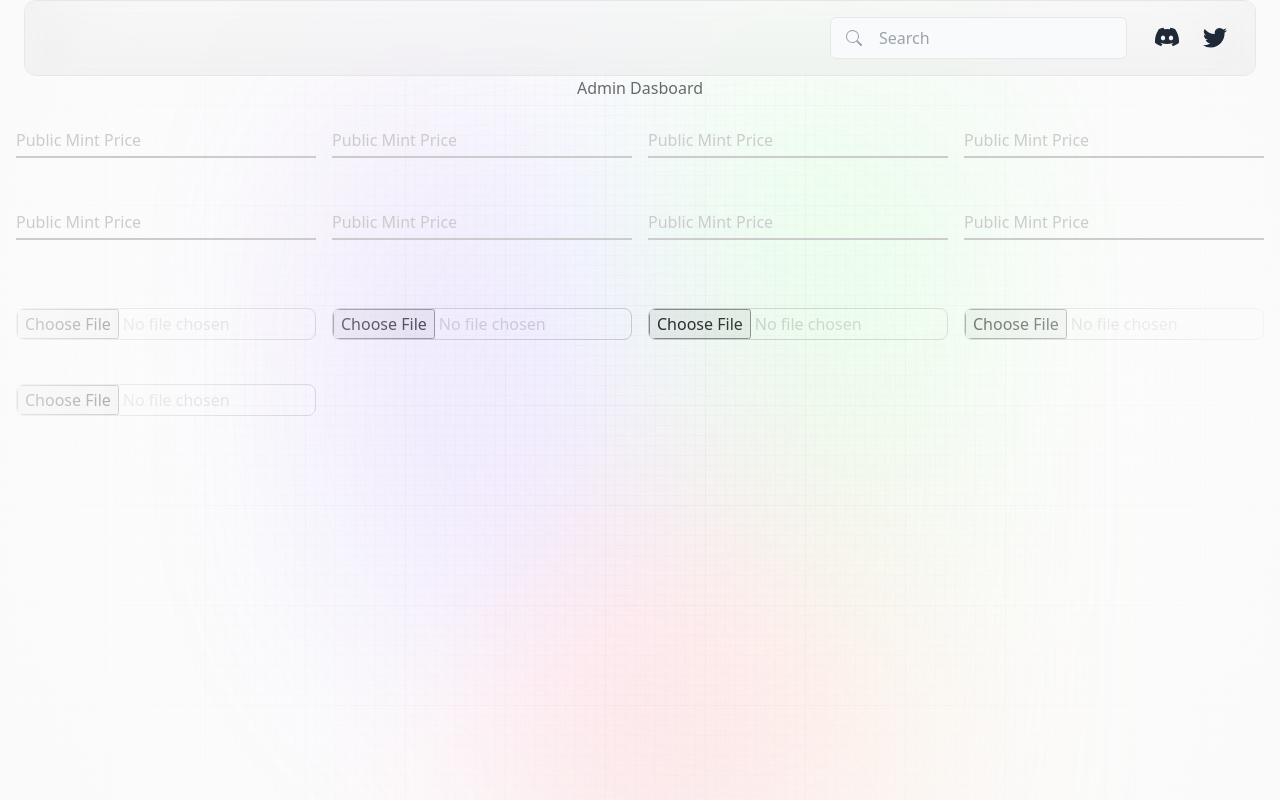
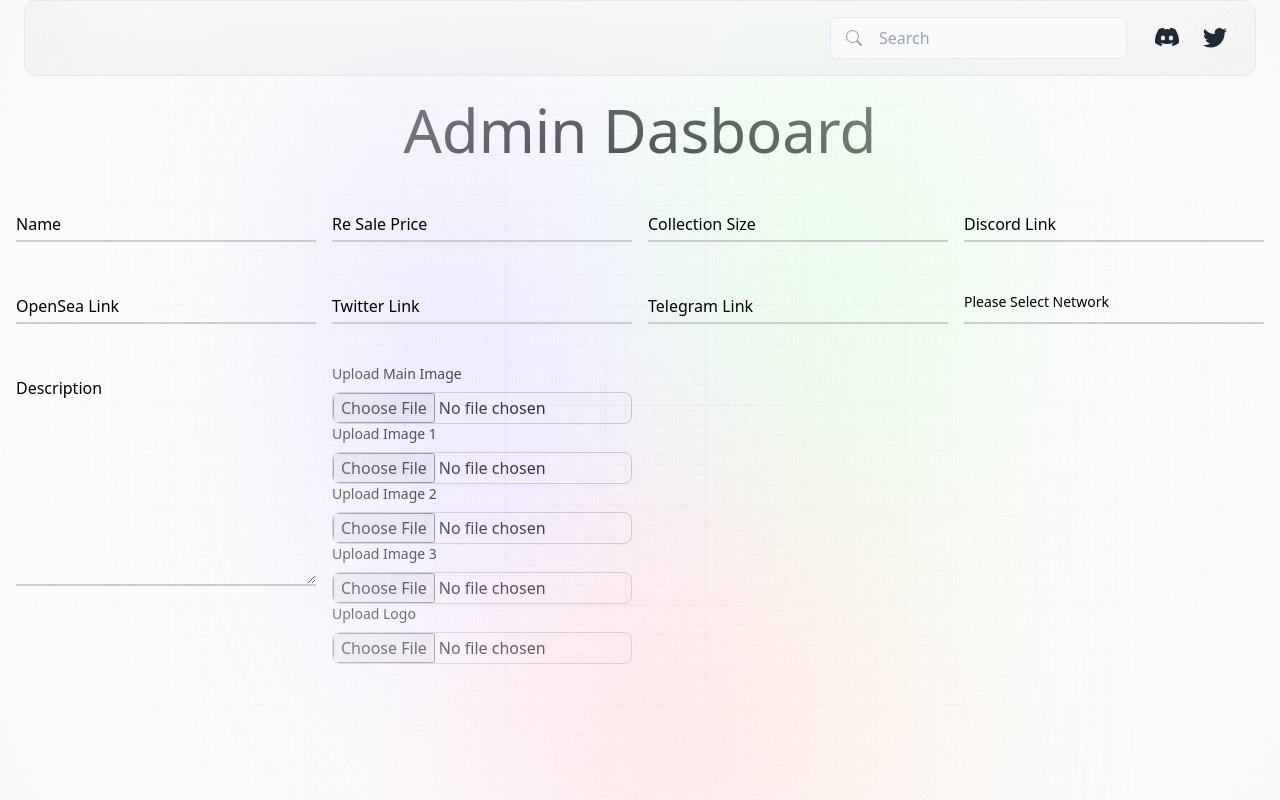
Before and after one commit to Decentralized-Brains/NFT-MINT-HUB, a Next.js app: page /admin in a window 1280 px wide. Built offline with nearby package versions, Linux system fonts and the light colour scheme.

Commit message:
admin page added

```diff
--- a/app/admin/page.jsx
+++ b/app/admin/page.jsx
@@ -4,200 +4,219 @@ function Admin() {
   return (
     <div className="admin-panel">
       <div className='w-[100%]'>
-        <h1 className='text-center'>Admin Dasboard</h1>
+        <h1 className='text-center text-6xl py-6'>Admin Dasboard</h1>
       </div>
       <div >
         <form action="">
           <div className='grid grid-cols-4 p-4 gap-4'>
             <div className="relative z-0 w-full mb-6 group">
               <input
-                type="number"
-                name="publicMintPrice"
-                className="placeholder-transparent focus:placeholder-gray-500 block py-2.5 px-0 w-full text-sm text-white bg-transparent border-0 border-b-2 border-[#cccccc] appearance-none dark:text-white  dark:focus:border-[#FCC607] focus:outline-none focus:ring-0 focus:border-[#FCC607] peer"
-                placeholder="0.1.."
+                type="text"
+                name="name"
+                className="placeholder-transparent focus:placeholder-gray-500 block py-2.5 px-0 w-full text-sm text-black bg-transparent border-0 border-b-2 border-[#cccccc] appearance-none dark:text-black  dark:focus:border-[#FCC607] focus:outline-none focus:ring-0 focus:border-[#FCC607] peer"
+                placeholder="ex: Mytoken"
               />
               <label
                 for="floating_first_name"
-                className="peer-focus:font-medium absolute text-base text-[#cccccc]  duration-300 transform -translate-y-6 scale-75 top-3 -z-10 origin-[0] peer-focus:left-0 peer-focus:text-[#FCC607] peer-focus:dark:text-[#FCC607] peer-placeholder-shown:scale-100 peer-placeholder-shown:translate-y-0 peer-focus:scale-75 peer-focus:-translate-y-6"
+                className="peer-focus:font-medium absolute text-base text-black  duration-300 transform -translate-y-6 scale-75 top-3 -z-10 origin-[0] peer-focus:left-0 peer-focus:text-[#FCC607] peer-focus:dark:text-[#FCC607] peer-placeholder-shown:scale-100 peer-placeholder-shown:translate-y-0 peer-focus:scale-75 peer-focus:-translate-y-6"
               >
-                Public Mint Price
+                Name
               </label>
             </div>
             <div className="relative z-0 w-full mb-6 group">
               <input
                 type="number"
-                name="publicMintPrice"
-                className="placeholder-transparent focus:placeholder-gray-500 block py-2.5 px-0 w-full text-sm text-white bg-transparent border-0 border-b-2 border-[#cccccc] appearance-none dark:text-white  dark:focus:border-[#FCC607] focus:outline-none focus:ring-0 focus:border-[#FCC607] peer"
-                placeholder="0.1.."
+                name="price"
+                className="placeholder-transparent focus:placeholder-gray-500 block py-2.5 px-0 w-full text-sm text-black bg-transparent border-0 border-b-2 border-[#cccccc] appearance-none dark:text-black  dark:focus:border-[#FCC607] focus:outline-none focus:ring-0 focus:border-[#FCC607] peer"
+                placeholder="0.1 ..."
               />
               <label
                 for="floating_first_name"
-                className="peer-focus:font-medium absolute text-base text-[#cccccc]  duration-300 transform -translate-y-6 scale-75 top-3 -z-10 origin-[0] peer-focus:left-0 peer-focus:text-[#FCC607] peer-focus:dark:text-[#FCC607] peer-placeholder-shown:scale-100 peer-placeholder-shown:translate-y-0 peer-focus:scale-75 peer-focus:-translate-y-6"
+                className="peer-focus:font-medium absolute text-base text-black  duration-300 transform -translate-y-6 scale-75 top-3 -z-10 origin-[0] peer-focus:left-0 peer-focus:text-[#FCC607] peer-focus:dark:text-[#FCC607] peer-placeholder-shown:scale-100 peer-placeholder-shown:translate-y-0 peer-focus:scale-75 peer-focus:-translate-y-6"
               >
-                Public Mint Price
+                Re Sale Price
               </label>
             </div>
             <div className="relative z-0 w-full mb-6 group">
               <input
                 type="number"
-                name="publicMintPrice"
-                className="placeholder-transparent focus:placeholder-gray-500 block py-2.5 px-0 w-full text-sm text-white bg-transparent border-0 border-b-2 border-[#cccccc] appearance-none dark:text-white  dark:focus:border-[#FCC607] focus:outline-none focus:ring-0 focus:border-[#FCC607] peer"
-                placeholder="0.1.."
+                name="collectionSize"
+                className="placeholder-transparent focus:placeholder-gray-500 block py-2.5 px-0 w-full text-sm text-black bg-transparent border-0 border-b-2 border-[#cccccc] appearance-none dark:text-black  dark:focus:border-[#FCC607] focus:outline-none focus:ring-0 focus:border-[#FCC607] peer"
+                placeholder="10000"
               />
               <label
                 for="floating_first_name"
-                className="peer-focus:font-medium absolute text-base text-[#cccccc]  duration-300 transform -translate-y-6 scale-75 top-3 -z-10 origin-[0] peer-focus:left-0 peer-focus:text-[#FCC607] peer-focus:dark:text-[#FCC607] peer-placeholder-shown:scale-100 peer-placeholder-shown:translate-y-0 peer-focus:scale-75 peer-focus:-translate-y-6"
+                className="peer-focus:font-medium absolute text-base text-black  duration-300 transform -translate-y-6 scale-75 top-3 -z-10 origin-[0] peer-focus:left-0 peer-focus:text-[#FCC607] peer-focus:dark:text-[#FCC607] peer-placeholder-shown:scale-100 peer-placeholder-shown:translate-y-0 peer-focus:scale-75 peer-focus:-translate-y-6"
               >
-                Public Mint Price
+                Collection Size
               </label>
             </div>
             <div className="relative z-0 w-full mb-6 group">
               <input
-                type="number"
-                name="publicMintPrice"
-                className="placeholder-transparent focus:placeholder-gray-500 block py-2.5 px-0 w-full text-sm text-white bg-transparent border-0 border-b-2 border-[#cccccc] appearance-none dark:text-white  dark:focus:border-[#FCC607] focus:outline-none focus:ring-0 focus:border-[#FCC607] peer"
-                placeholder="0.1.."
+                type="text"
+                name="discordLink"
+                className="placeholder-transparent focus:placeholder-gray-500 block py-2.5 px-0 w-full text-sm text-black bg-transparent border-0 border-b-2 border-[#cccccc] appearance-none dark:text-black  dark:focus:border-[#FCC607] focus:outline-none focus:ring-0 focus:border-[#FCC607] peer"
+                placeholder="http://"
               />
               <label
                 for="floating_first_name"
-                className="peer-focus:font-medium absolute text-base text-[#cccccc]  duration-300 transform -translate-y-6 scale-75 top-3 -z-10 origin-[0] peer-focus:left-0 peer-focus:text-[#FCC607] peer-focus:dark:text-[#FCC607] peer-placeholder-shown:scale-100 peer-placeholder-shown:translate-y-0 peer-focus:scale-75 peer-focus:-translate-y-6"
+                className="peer-focus:font-medium absolute text-base text-black  duration-300 transform -translate-y-6 scale-75 top-3 -z-10 origin-[0] peer-focus:left-0 peer-focus:text-[#FCC607] peer-focus:dark:text-[#FCC607] peer-placeholder-shown:scale-100 peer-placeholder-shown:translate-y-0 peer-focus:scale-75 peer-focus:-translate-y-6"
               >
-                Public Mint Price
+                Discord Link
               </label>
             </div>
             <div className="relative z-0 w-full mb-6 group">
               <input
-                type="number"
-                name="publicMintPrice"
-                className="placeholder-transparent focus:placeholder-gray-500 block py-2.5 px-0 w-full text-sm text-white bg-transparent border-0 border-b-2 border-[#cccccc] appearance-none dark:text-white  dark:focus:border-[#FCC607] focus:outline-none focus:ring-0 focus:border-[#FCC607] peer"
-                placeholder="0.1.."
+                type="text"
+                name="openseaLink"
+                className="placeholder-transparent focus:placeholder-gray-500 block py-2.5 px-0 w-full text-sm text-black bg-transparent border-0 border-b-2 border-[#cccccc] appearance-none dark:text-black  dark:focus:border-[#FCC607] focus:outline-none focus:ring-0 focus:border-[#FCC607] peer"
+                placeholder="http://"
               />
               <label
                 for="floating_first_name"
-                className="peer-focus:font-medium absolute text-base text-[#cccccc]  duration-300 transform -translate-y-6 scale-75 top-3 -z-10 origin-[0] peer-focus:left-0 peer-focus:text-[#FCC607] peer-focus:dark:text-[#FCC607] peer-placeholder-shown:scale-100 peer-placeholder-shown:translate-y-0 peer-focus:scale-75 peer-focus:-translate-y-6"
+                className="peer-focus:font-medium absolute text-base text-black  duration-300 transform -translate-y-6 scale-75 top-3 -z-10 origin-[0] peer-focus:left-0 peer-focus:text-[#FCC607] peer-focus:dark:text-[#FCC607] peer-placeholder-shown:scale-100 peer-placeholder-shown:translate-y-0 peer-focus:scale-75 peer-focus:-translate-y-6"
               >
-                Public Mint Price
+                OpenSea Link
               </label>
             </div>
             <div className="relative z-0 w-full mb-6 group">
               <input
-                type="number"
-                name="publicMintPrice"
-                className="placeholder-transparent focus:placeholder-gray-500 block py-2.5 px-0 w-full text-sm text-white bg-transparent border-0 border-b-2 border-[#cccccc] appearance-none dark:text-white  dark:focus:border-[#FCC607] focus:outline-none focus:ring-0 focus:border-[#FCC607] peer"
-                placeholder="0.1.."
+                type="text"
+                name="twitterLink"
+                className="placeholder-transparent focus:placeholder-gray-500 block py-2.5 px-0 w-full text-sm text-black bg-transparent border-0 border-b-2 border-[#cccccc] appearance-none dark:text-black  dark:focus:border-[#FCC607] focus:outline-none focus:ring-0 focus:border-[#FCC607] peer"
+                placeholder="http://"
               />
               <label
                 for="floating_first_name"
-                className="peer-focus:font-medium absolute text-base text-[#cccccc]  duration-300 transform -translate-y-6 scale-75 top-3 -z-10 origin-[0] peer-focus:left-0 peer-focus:text-[#FCC607] peer-focus:dark:text-[#FCC607] peer-placeholder-shown:scale-100 peer-placeholder-shown:translate-y-0 peer-focus:scale-75 peer-focus:-translate-y-6"
+                className="peer-focus:font-medium absolute text-base text-black  duration-300 transform -translate-y-6 scale-75 top-3 -z-10 origin-[0] peer-focus:left-0 peer-focus:text-[#FCC607] peer-focus:dark:text-[#FCC607] peer-placeholder-shown:scale-100 peer-placeholder-shown:translate-y-0 peer-focus:scale-75 peer-focus:-translate-y-6"
               >
-                Public Mint Price
+                Twitter Link
               </label>
             </div>
             <div className="relative z-0 w-full mb-6 group">
               <input
-                type="number"
-                name="publicMintPrice"
-                className="placeholder-transparent focus:placeholder-gray-500 block py-2.5 px-0 w-full text-sm text-white bg-transparent border-0 border-b-2 border-[#cccccc] appearance-none dark:text-white  dark:focus:border-[#FCC607] focus:outline-none focus:ring-0 focus:border-[#FCC607] peer"
-                placeholder="0.1.."
+                type="text"
+                name="telegramLink"
+                className="placeholder-transparent focus:placeholder-gray-500 block py-2.5 px-0 w-full text-sm text-black bg-transparent border-0 border-b-2 border-[#cccccc] appearance-none dark:text-black  dark:focus:border-[#FCC607] focus:outline-none focus:ring-0 focus:border-[#FCC607] peer"
+                placeholder="http://"
               />
               <label
                 for="floating_first_name"
-                className="peer-focus:font-medium absolute text-base text-[#cccccc]  duration-300 transform -translate-y-6 scale-75 top-3 -z-10 origin-[0] peer-focus:left-0 peer-focus:text-[#FCC607] peer-focus:dark:text-[#FCC607] peer-placeholder-shown:scale-100 peer-placeholder-shown:translate-y-0 peer-focus:scale-75 peer-focus:-translate-y-6"
+                className="peer-focus:font-medium absolute text-base text-black  duration-300 transform -translate-y-6 scale-75 top-3 -z-10 origin-[0] peer-focus:left-0 peer-focus:text-[#FCC607] peer-focus:dark:text-[#FCC607] peer-placeholder-shown:scale-100 peer-placeholder-shown:translate-y-0 peer-focus:scale-75 peer-focus:-translate-y-6"
               >
-                Public Mint Price
+                Telegram Link
               </label>
             </div>
             <div className="relative z-0 w-full mb-6 group">
-              <input
-                type="number"
-                name="publicMintPrice"
-                className="placeholder-transparent focus:placeholder-gray-500 block py-2.5 px-0 w-full text-sm text-white bg-transparent border-0 border-b-2 border-[#cccccc] appearance-none dark:text-white  dark:focus:border-[#FCC607] focus:outline-none focus:ring-0 focus:border-[#FCC607] peer"
-                placeholder="0.1.."
+              <select
+                name="chains"
+                className="placeholder-transparent focus:placeholder-gray-500 block py-2.5 px-0 w-full text-sm text-black bg-transparent border-0 border-b-2 border-[#cccccc] appearance-none dark:text-black  dark:focus:border-[#FCC607] focus:outline-none focus:ring-0 focus:border-[#FCC607] peer"
+              >
+                <option value="">Please Select Network</option>
+                <option value="ethereum">Ethereum</option>
+                <option value="polygon">Polygon</option>
+                <option value="solana">Solana</option>
+                <option value="cardano">Cardano</option>
+              </select>
+            </div>
+
+            <div className="relative z-0 w-full mb-6 group">
+              <textarea
+                type="text"
+                name="description"
+                className="placeholder-transparent focus:placeholder-gray-500 block py-2.5 px-0 w-full text-sm text-black bg-transparent border-0 border-b-2 border-[#cccccc] appearance-none dark:text-black  dark:focus:border-[#FCC607] focus:outline-none focus:ring-0 focus:border-[#FCC607] peer"
+                placeholder="write a description about the project..."
+                cols={10}
+                rows={10}
+
               />
               <label
                 for="floating_first_name"
-                className="peer-focus:font-medium absolute text-base text-[#cccccc]  duration-300 transform -translate-y-6 scale-75 top-3 -z-10 origin-[0] peer-focus:left-0 peer-focus:text-[#FCC607] peer-focus:dark:text-[#FCC607] peer-placeholder-shown:scale-100 peer-placeholder-shown:translate-y-0 peer-focus:scale-75 peer-focus:-translate-y-6"
+                className="peer-focus:font-medium absolute text-base text-black  duration-300 transform -translate-y-6 scale-75 top-3 -z-10 origin-[0] peer-focus:left-0 peer-focus:text-[#FCC607] peer-focus:dark:text-[#FCC607] peer-placeholder-shown:scale-100 peer-placeholder-shown:translate-y-0 peer-focus:scale-75 peer-focus:-translate-y-6"
               >
-                Public Mint Price
+                Description
               </label>
             </div>
+
+            <div>
               <div>
                 <label
-                className="block mb-2 text-sm font-medium text-white dark:text-white"
+                  className="block mb-2 text-sm font-medium text-black dark:text-black"
                   for="file_input"
                 >
-                Upload Image or Video(.mp4)
+                  Upload Main Image
                 </label>
                 <input
-                className="placeholder-transparent focus:placeholder-gray-500 block w-full text-base text-[#cccccc] border border-[#cccccc] rounded-lg cursor-pointer  focus:outline-none"
+                  className="placeholder-transparent focus:placeholder-gray-500 block w-full text-base text-black border border-[#cccccc] rounded-lg cursor-pointer  focus:outline-none"
                   id="file_input"
                   type="file"
-                name='image'
+                  name='mainImage'
 
                   accept="image/*,video/*"
                 />
               </div>
               <div>
                 <label
-                className="block mb-2 text-sm font-medium text-white dark:text-white"
+                  className="block mb-2 text-sm font-medium text-black dark:text-black"
                   for="file_input"
                 >
-                Upload Image or Video(.mp4)
+                  Upload Image 1
                 </label>
                 <input
-                className="placeholder-transparent focus:placeholder-gray-500 block w-full text-base text-[#cccccc] border border-[#cccccc] rounded-lg cursor-pointer  focus:outline-none"
+                  className="placeholder-transparent focus:placeholder-gray-500 block w-full text-base text-black border border-[#cccccc] rounded-lg cursor-pointer  focus:outline-none"
                   id="file_input"
                   type="file"
-                name='image'
+                  name='image1'
 
                   accept="image/*,video/*"
                 />
               </div>
               <div>
                 <label
-                className="block mb-2 text-sm font-medium text-white dark:text-white"
+                  className="block mb-2 text-sm font-medium text-black dark:text-black"
                   for="file_input"
                 >
-                Upload Image or Video(.mp4)
+                  Upload Image 2
                 </label>
                 <input
-                className="placeholder-transparent focus:placeholder-gray-500 block w-full text-base text-[#cccccc] border border-[#cccccc] rounded-lg cursor-pointer  focus:outline-none"
+                  className="placeholder-transparent focus:placeholder-gray-500 block w-full text-base text-black border border-[#cccccc] rounded-lg cursor-pointer  focus:outline-none"
                   id="file_input"
                   type="file"
-                name='image'
+                  name='image2'
 
                   accept="image/*,video/*"
                 />
               </div>
               <div>
                 <label
-                className="block mb-2 text-sm font-medium text-white dark:text-white"
+                  className="block mb-2 text-sm font-medium text-black dark:text-black"
                   for="file_input"
                 >
-                Upload Image or Video(.mp4)
+                  Upload Image 3
                 </label>
                 <input
-                className="placeholder-transparent focus:placeholder-gray-500 block w-full text-base text-[#cccccc] border border-[#cccccc] rounded-lg cursor-pointer  focus:outline-none"
+                  className="placeholder-transparent focus:placeholder-gray-500 block w-full text-base text-black border border-[#cccccc] rounded-lg cursor-pointer  focus:outline-none"
                   id="file_input"
                   type="file"
-                name='image'
+                  name='image3'
                   accept="image/*,video/*"
                 />
               </div>
               <div>
                 <label
-                className="block mb-2 text-sm font-medium text-white dark:text-white"
+                  className="block mb-2 text-sm font-medium text-black dark:text-black"
                   for="file_input"
                 >
-                Upload Image or Video(.mp4)
+                  Upload Logo
                 </label>
                 <input
-                className="placeholder-transparent focus:placeholder-gray-500 block w-full text-base text-[#cccccc] border border-[#cccccc] rounded-lg cursor-pointer  focus:outline-none"
+                  className="placeholder-transparent focus:placeholder-gray-500 block w-full text-base text-black border border-[#cccccc] rounded-lg cursor-pointer  focus:outline-none"
                   id="file_input"
                   type="file"
-                name='image'
+                  name='logo'
                   accept="image/*,video/*"
                 />
+              </div>
             </div>
 
           </div>
```
Lines whose indentation alone changed are shown as unchanged.
